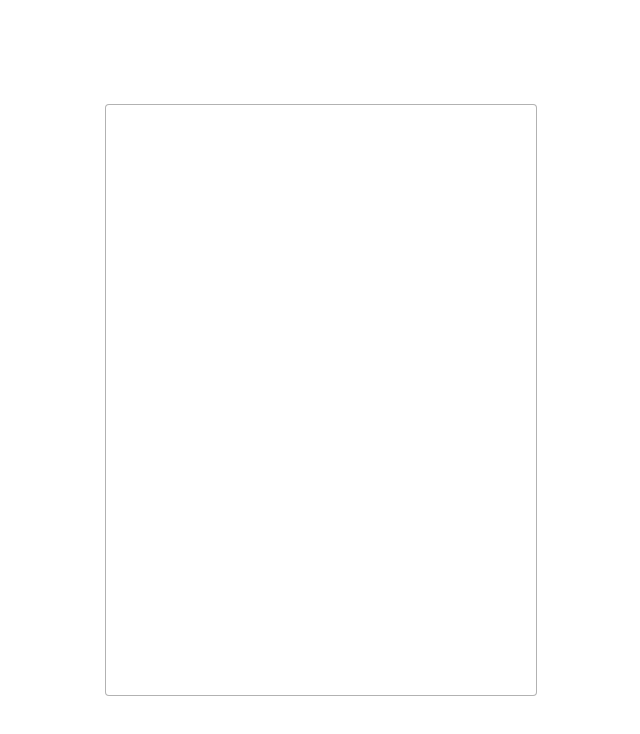
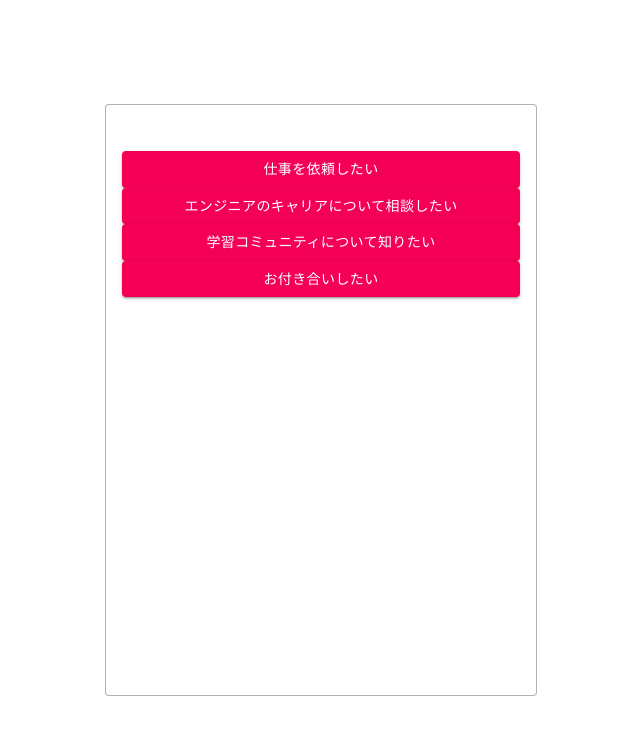
Before and after one commit to D-suke0614/chatbot-demo, a React (Create React App) app: page / in a window 1280 px wide. Shown: the top 734 px of the page, without its empty margins (319-959 px from the left). Built offline with nearby package versions, Linux system fonts and the light colour scheme.

Commit message:
create_2

```diff
--- a/src/App.jsx
+++ b/src/App.jsx
@@ -1,10 +1,9 @@
 import React from 'react';
 import defaultDataset from './dataset';
 import './assets/styles/style.css';
-
+import { AnswersList } from './components/index';
 
 export default class App extends React.Component {
-
   constructor(props) {
     super(props);
     this.state = {
@@ -16,12 +15,26 @@ export default class App extends React.Component {
     }
   }
 
+  // eslint-disable-next-line no-undef
+  initAnswer = () => {
+    const initDataset = this.state.dataset[this.state.currentId];
+    const initAnswers = initDataset.answers;
+
+    this.setState({
+      answers: initAnswers
+    })
+  }
+
+  componentDidMount() {
+    this.initAnswer()
+  }
+
   render() {
     return (
       <div>
         <section className="c-section">
           <div className="c-box">
-
+            <AnswersList answers={this.state.answers} />
           </div>
         </section>
       </div>
--- /dev/null
+++ b/src/components/Answer.jsx
@@ -0,0 +1,21 @@
+import React from 'react';
+import { makeStyles } from '@material-ui/core/styles';
+import Button from '@material-ui/core/Button';
+
+const useStyles = makeStyles((theme) => ({
+  root: {
+
+  },
+}));
+
+const Answer = (props) => {
+  // const classes = useStyles();
+
+  return (
+    <Button variant="contained" color="secondary">
+      {props.content}
+    </Button>
+  )
+}
+
+export default Answer;
--- /dev/null
+++ b/src/components/AnswersList.jsx
@@ -0,0 +1,14 @@
+import React from 'react';
+import { Answer } from './index';
+
+const AnswersList = (props) => {
+  return (
+    <div className='c-grid__answer'>
+      {props.answers.map((value, index) => {
+        return <Answer content={value.content} key={index.toString()} />
+      } )}
+    </div>
+  )
+}
+
+export default AnswersList
--- /dev/null
+++ b/src/components/index.js
@@ -0,0 +1,2 @@
+export { default as AnswersList } from './AnswersList';
+export { default as Answer } from './Answer';
```
